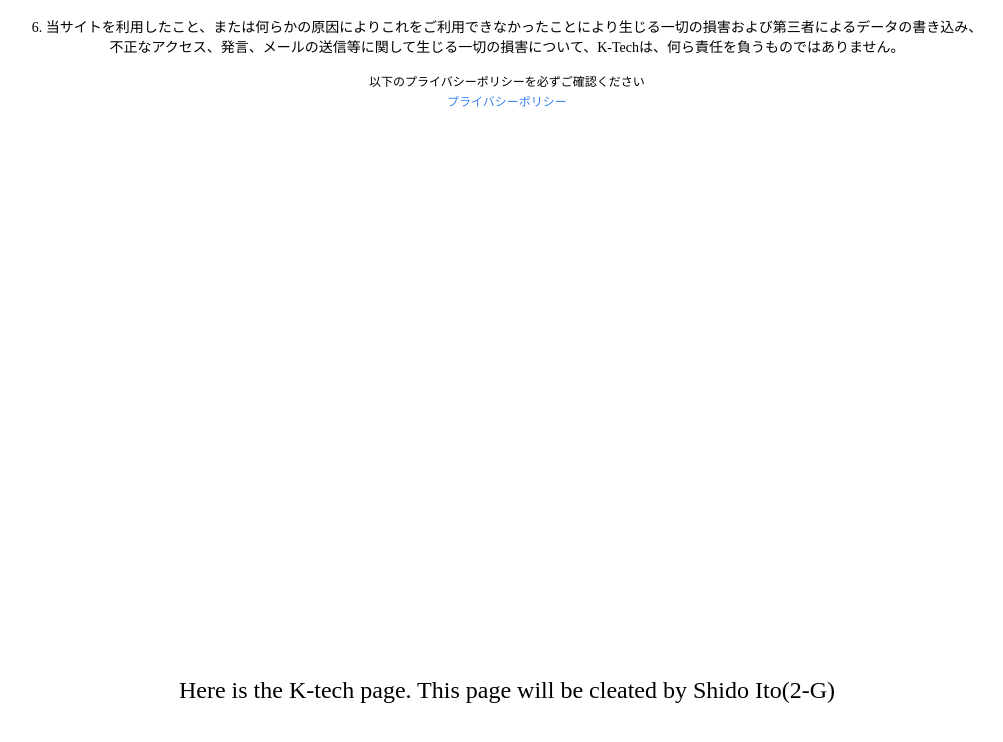
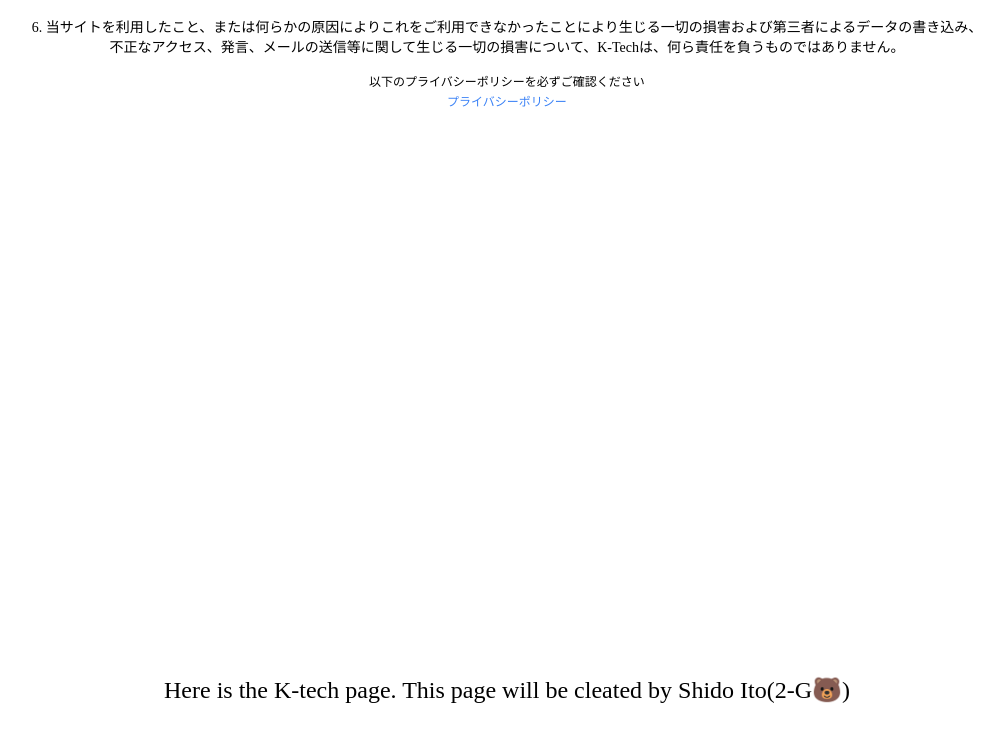
Before and after one commit to Rei2718/RitsumeisaiSpecialSite, a Next.js app: page / in a window 1280 px wide. Shown: the part 2110-2852 px from the top of the page, without its empty margins (133-1136 px from the left). Built offline with nearby package versions, Linux system fonts and the light colour scheme; a web font is replaced by a local one.

Commit message:
page.tsx を更新

```diff
--- a/src/app/page.tsx
+++ b/src/app/page.tsx
@@ -142,7 +142,7 @@ function HomeContent() {
 
         {/* Section 4 */}
         <section className="flex items-center justify-center h-lvh text-center px-4 sm:px-10">
-          <p className="text-lg sm:text-2xl ">Here is the K-tech page. This page will be cleated by Shido Ito(2-G)</p>
+          <p className="text-lg sm:text-2xl ">Here is the K-tech page. This page will be cleated by Shido Ito(2-G🐻)</p>
         </section>
       </div>
     </>
```
